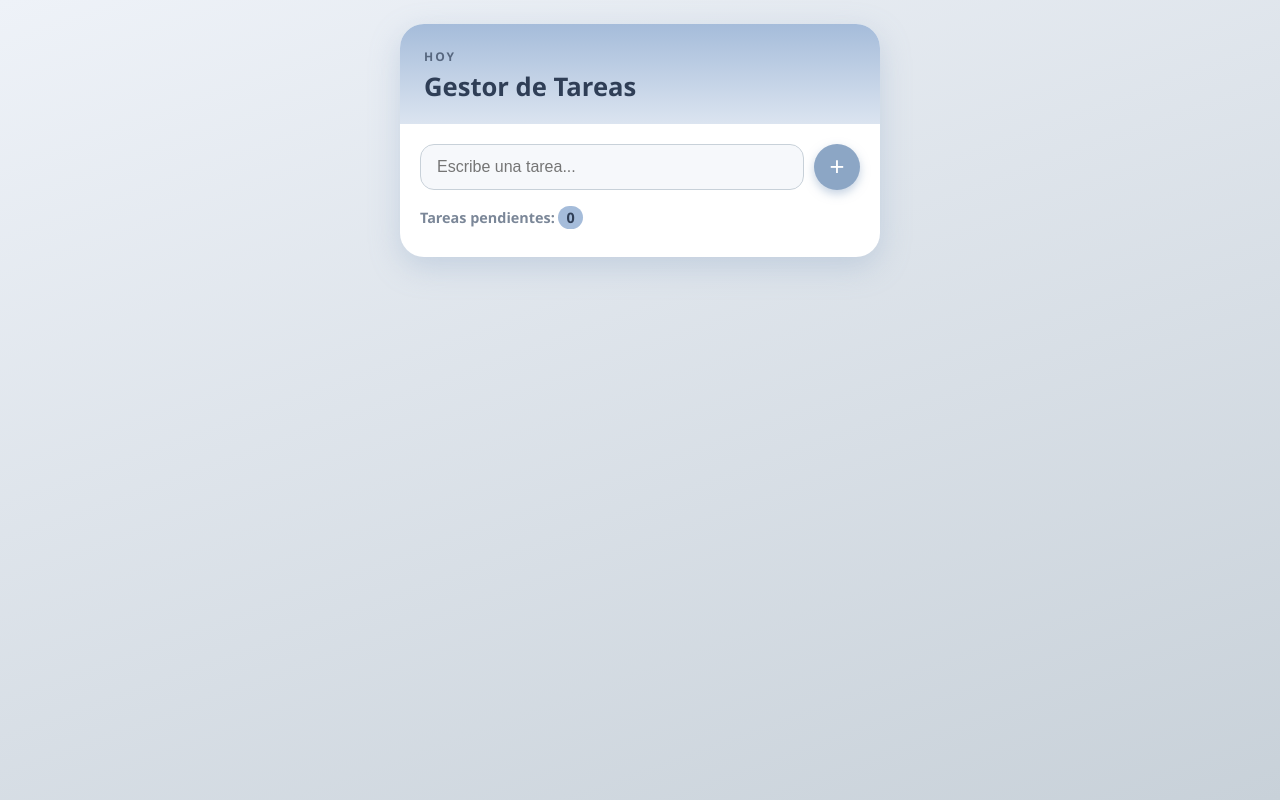
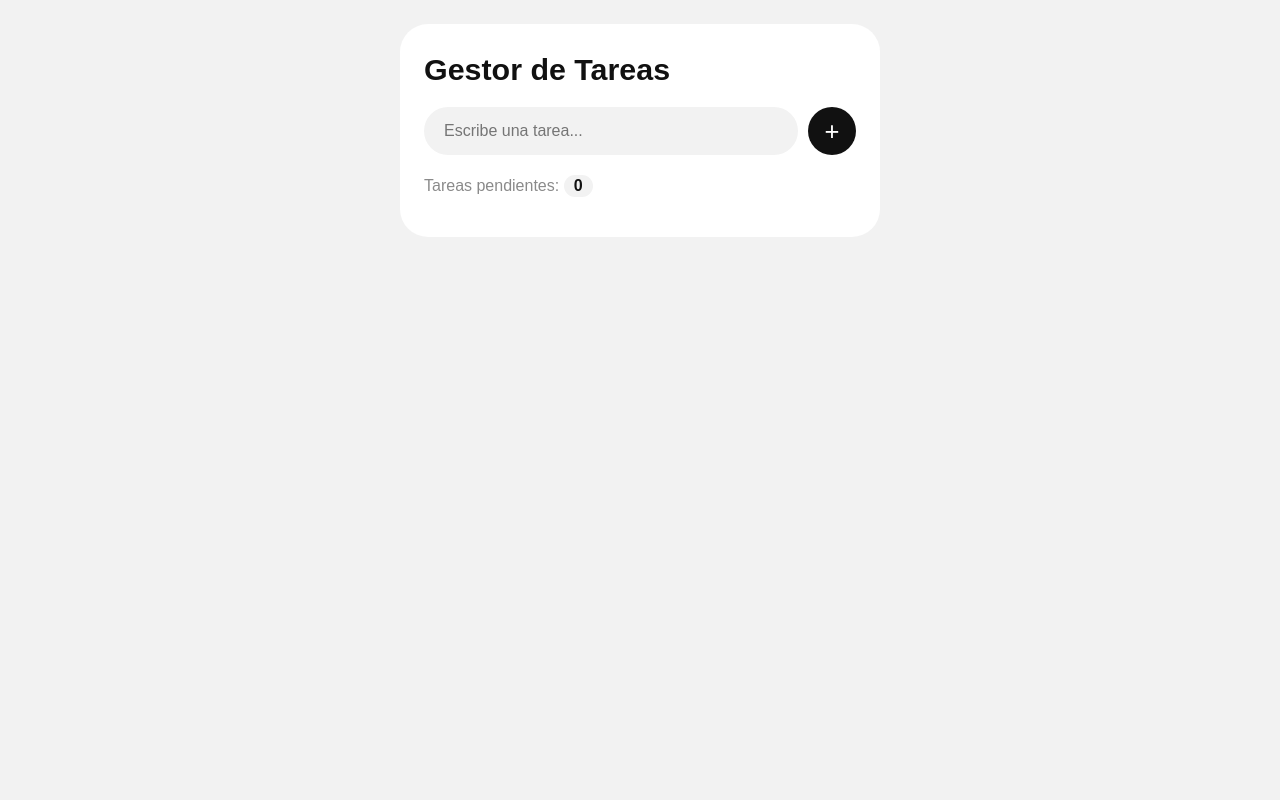
Before and after one commit to tammycaizapanta/gestor-tareas-colaborativo, a plain HTML site: page index.html in a window 1280 px wide. Drawn offline with Linux system fonts and the light colour scheme.

Commit message:
Actualiza estilo visual de la interfaz

```diff
--- a/css/styles.css
+++ b/css/styles.css
@@ -1,149 +1,124 @@
 :root {
-  --azul-claro: #c8d1d9;
-  --azul: #a5bcda;
-  --azul-medio: #8ca6c5;
-  --texto: #2f3e56;
-  --texto-suave: #7b8798;
-  --fondo-tarjeta: #f6f8fb;
+  --acento: #111111;
+  --fondo: #f2f2f2;
+  --tarjeta: #ffffff;
+  --texto: #111111;
+  --texto-suave: #8a8a8a;
 }
 
 * { box-sizing: border-box; }
 
 body {
-  font-family: "Segoe UI", Arial, sans-serif;
-  background: linear-gradient(160deg, #eef2f8 0%, var(--azul-claro) 100%);
+  font-family: Arial, sans-serif;
+  background: var(--fondo);
   color: var(--texto);
   margin: 0;
   padding: 24px 16px;
-  min-height: 100vh;
 }
 
 .app {
   max-width: 480px;
   margin: 0 auto;
-  background: #fff;
-  border-radius: 24px;
-  box-shadow: 0 10px 30px rgba(140, 166, 197, 0.35);
-  overflow: hidden;
-  padding-bottom: 20px;
-}
-
-.encabezado {
-  background: linear-gradient(180deg, var(--azul) 0%, #dbe4f0 100%);
-  padding: 24px 24px 20px;
-}
-
-.etiqueta {
-  margin: 0;
-  font-size: 0.75rem;
-  font-weight: 700;
-  letter-spacing: 2px;
-  color: var(--texto);
-  opacity: 0.7;
+  background: var(--tarjeta);
+  padding: 28px 24px;
+  border-radius: 28px;
 }
 
 h1 {
-  margin: 4px 0 0;
-  font-size: 1.6rem;
-  color: var(--texto);
+  margin: 0 0 20px;
+  font-size: 1.9rem;
 }
 
 #formTarea {
   display: flex;
   gap: 10px;
-  padding: 20px 20px 0;
 }
 
 #inputTarea {
   flex: 1;
   min-width: 0;
-  padding: 12px 16px;
-  border: 1px solid var(--azul-claro);
-  border-radius: 14px;
-  background: var(--fondo-tarjeta);
+  padding: 14px 20px;
+  border: 0;
+  border-radius: 999px;
+  background: var(--fondo);
   color: var(--texto);
   font-size: 1rem;
 }
 
-#inputTarea:focus {
-  outline: 2px solid var(--azul);
-  border-color: var(--azul);
+#inputTarea:focus { outline: 2px solid var(--acento); }
+
+.btn-agregar {
+  width: 48px;
+  height: 48px;
+  border: 0;
+  border-radius: 50%;
+  background: var(--acento);
+  color: #ffffff;
+  font-size: 1.6rem;
+  cursor: pointer;
 }
 
-.btn-agregar {
-  width: 46px;
-  height: 46px;
-  border: 0;
-  border-radius: 50%;
-  background: var(--azul-medio);
-  color: #fff;
-  font-size: 1.6rem;
-  line-height: 1;
-  cursor: pointer;
-  box-shadow: 0 4px 10px rgba(140, 166, 197, 0.5);
-}
-
-.btn-agregar:hover { background: var(--azul); }
-
 .resumen {
-  margin: 16px 20px 8px;
-  font-size: 0.9rem;
-  font-weight: 600;
+  margin: 20px 0 12px;
   color: var(--texto-suave);
 }
 
 #contador {
   display: inline-block;
-  min-width: 24px;
-  padding: 2px 8px;
-  border-radius: 12px;
-  background: var(--azul);
+  min-width: 26px;
+  padding: 2px 10px;
+  border-radius: 999px;
+  background: var(--fondo);
   color: var(--texto);
+  font-weight: bold;
   text-align: center;
 }
 
 #listaTareas {
   list-style: none;
   margin: 0;
-  padding: 0 20px;
+  padding: 0;
 }
 
 #listaTareas li {
   display: flex;
-  justify-content: space-between;
   align-items: center;
-  gap: 10px;
-  margin-bottom: 10px;
-  padding: 12px 14px;
-  background: var(--azul-claro);
-  border-left: 6px solid var(--azul-medio);
-  border-radius: 12px;
+  padding: 12px 0;
   cursor: pointer;
-  transition: background 0.2s;
 }
 
-#listaTareas li:hover { background: #d6dde5; }
+#listaTareas li::before {
+  content: "";
+  flex: none;
+  width: 22px;
+  height: 22px;
+  margin-right: 14px;
+  border: 2px solid #cfcfcf;
+  border-radius: 50%;
+}
 
 #listaTareas li.completada {
-  background: var(--fondo-tarjeta);
-  border-left-color: var(--azul);
   color: var(--texto-suave);
   text-decoration: line-through;
 }
 
+#listaTareas li.completada::before {
+  content: "\2713";
+  background: var(--acento);
+  border-color: var(--acento);
+  color: #ffffff;
+  font-size: 0.8rem;
+  line-height: 18px;
+  text-align: center;
+}
+
 .btn-eliminar {
-  padding: 4px 10px;
+  margin-left: auto;
+  padding: 6px 14px;
   border: 0;
-  border-radius: 8px;
-  background: var(--azul-medio);
-  color: #fff;
-  font-size: 0.8rem;
+  border-radius: 999px;
+  background: var(--fondo);
+  color: var(--texto);
+  font-size: 0.85rem;
   cursor: pointer;
 }
-
-.btn-eliminar:hover { background: #6f8bb0; }
-
-@media (max-width: 480px) {
-  body { padding: 12px 8px; }
-  h1 { font-size: 1.4rem; }
-}
--- a/index.html
+++ b/index.html
@@ -8,10 +8,7 @@
 </head>
 <body>
   <main class="app">
-    <header class="encabezado">
-      <p class="etiqueta">HOY</p>
-      <h1>Gestor de Tareas</h1>
-    </header>
+    <h1>Gestor de Tareas</h1>
 
     <form id="formTarea">
       <input type="text" id="inputTarea" placeholder="Escribe una tarea..." required>
```
